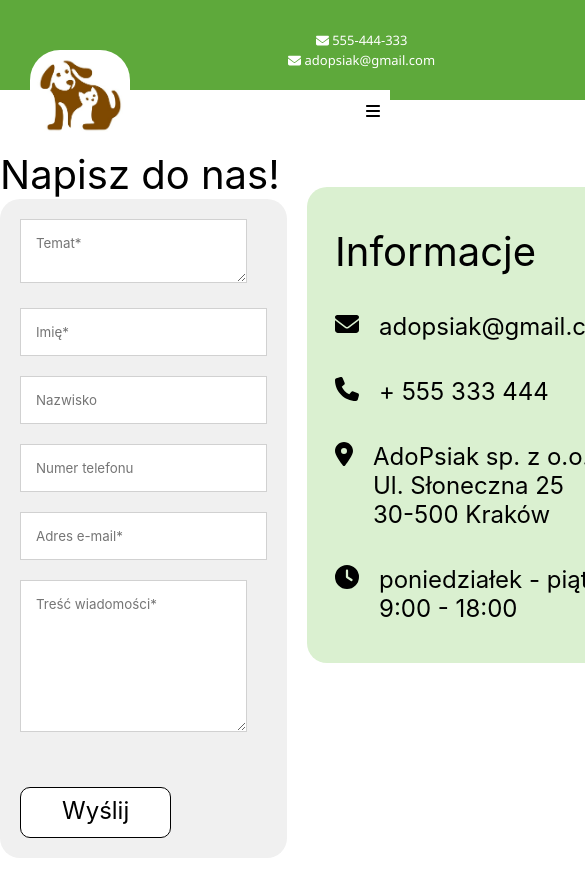
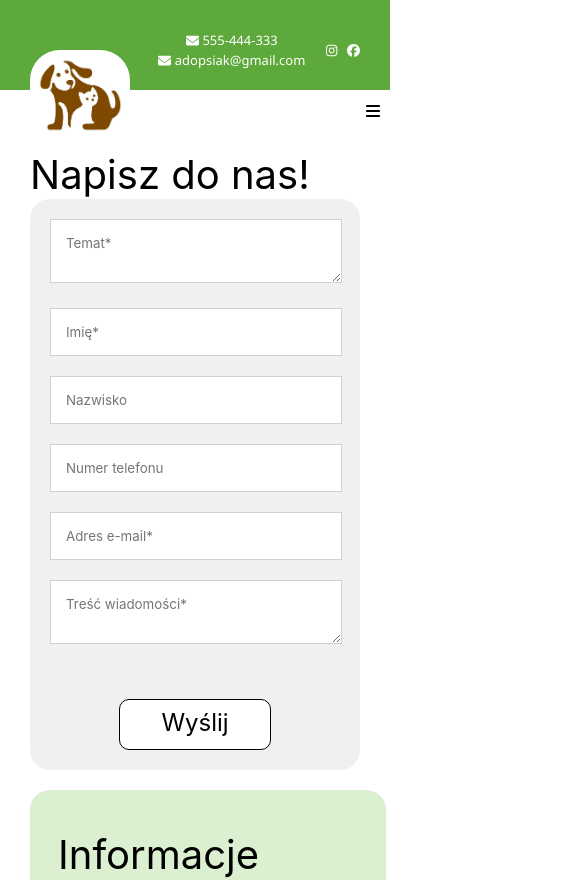
Before and after one commit to Nikaszka/adopsiak, a Vue app: page /Contact in a window 390 px wide. Shown: the top 880 px of the page, 585 px wide, since content can reach past the window. Built offline with nearby package versions, Linux system fonts and the light colour scheme.

Commit message:
Kontakt: Responsywnosc

```diff
--- a/src/views/Contact.vue
+++ b/src/views/Contact.vue
@@ -144,7 +144,6 @@ export default {
   justify-content: center;
 }
 
-
 .contact-info {
   border-radius: 20px;
   background-color: #daf0d0;
@@ -152,31 +151,13 @@ export default {
   color: #000;
   font-weight: 400;
   padding: 40px 28px;
-}
-
-contact-form {
-  border-radius: 20px;
-  background-color: #f0f0f0;
-  padding: 20px;
-  width: 100%;
-  max-width: 400px;
+  margin-top: 40px;
 }
 
 .form-title {
   color: #000;
   font: 400 40px Inter, sans-serif;
   margin: 0;
-}
-
-
-.contact-info {
-  border-radius: 20px;
-  background-color: #daf0d0;
-  font-size: 24px;
-  color: #000;
-  font-weight: 400;
-  padding: 40px 28px;
-  margin-top: 37px;
 }
 
 .info-title {
@@ -189,16 +170,6 @@ contact-form {
   margin-top: 36px;
   gap: 20px;
   text-align: left;
-}
-
-.info-icon {
-  width: 36px;
-  height: 36px;
-  object-fit: contain;
-}
-
-.info-text {
-  font-family: Inter, sans-serif;
 }
 
 .submit-button {
@@ -214,15 +185,7 @@ contact-form {
 
 .form-group {
   margin-bottom: 20px;
-}
-
-.form-label {
-  font-family: Inter, sans-serif;
-  align-items: start;
-  border: 1px solid rgba(209, 209, 209, 1);
-  background-color: #fff;
-  white-space: nowrap;
-  padding: 6px 15px 18px;
+  width: 100%; /* Dopasowanie szerokości form-group do form-container */
 }
 
 .form-input,
@@ -232,15 +195,39 @@ contact-form {
   border: 1px solid rgba(209, 209, 209, 1);
   background-color: #fff;
   padding: 15px;
-}
-
-.form-textarea {
-  min-height: 120px;
+  width: calc(100% - 30px); /* Ustawienie szerokości pól formularza */
 }
 
 .contact-form-fields {
   border-radius: 20px;
   background-color: #f0f0f0;
   padding: 20px;
+  text-align: center;
+}
+
+
+@media (max-width: 768px) {
+  .contact-container {
+    flex-direction: column;
+    align-items: center;
+    margin: 0 30px;
+  }
+
+  .contact-form {
+    width: 100%;
+    max-width: 400px;
+    margin: 0 auto;
+  }
+
+  .contact-info {
+    width: 100%;
+    max-width: 300px;
+    margin: 0 auto;
+  }
+
+  .info-item {
+    flex-direction: column;
+    text-align: center;
+  }
 }
 </style>
```
